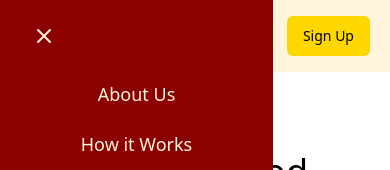
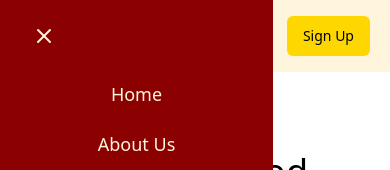
Before and after one commit to AidFusion/AidFusion-fe, a React (Vite) app: page / in a window 390 px wide. Both pictures are taken after a click on the button 48 px from the left and 36 px from the top of the page. Shown: the top 170 px of the page. Built offline with nearby package versions, Linux system fonts and the light colour scheme.

Commit message:
fix navlink

```diff
--- a/src/components/Navbar.jsx
+++ b/src/components/Navbar.jsx
@@ -27,7 +27,8 @@ export const Navbar = () => {
                 <div className='text-xl'>AidFusion</div>
                 <div className='w-1/2'>
                     <ul className='flex flex-row justify-around'>
-                        <NavLink to="/">Home</NavLink>
+                        <NavLink to="/" className='cursor-pointer hover:text-secondary hover:border-b-secondary border-b-2 border-transparent'
+                        >Home</NavLink>
                         <Link
                             activeClass="active"
                             to="about"
@@ -105,6 +106,7 @@ export const Navbar = () => {
                         </Button>
                     </div>
                     <ul className='flex flex-col items-center gap-5 py-6'>
+                    <NavLink to="/" className='hover:border-b-primary cursor-pointer border-b-2 border-transparent'>Home</NavLink>
                         <Link
                             onClick={toggle}
                             activeClass="active"
--- a/src/dashboard/components/DashNavbar.jsx
+++ b/src/dashboard/components/DashNavbar.jsx
@@ -22,7 +22,7 @@ export const DashNavbar = () => {
                         <Search className='border-0 mr-3 cursor-pointer text-secondary' />
                     </div>
                     <Button variant="outline" className="bg-accent hidden md:block border-0">
-                        <Link to="/">Log out</Link>
+                        <NavLink to="/">Log out</NavLink>
                     </Button>
                     <Bell className='hover:cursor-pointer hidden md:block hover:text-secondary' />
                     <div className='flex'>
```
